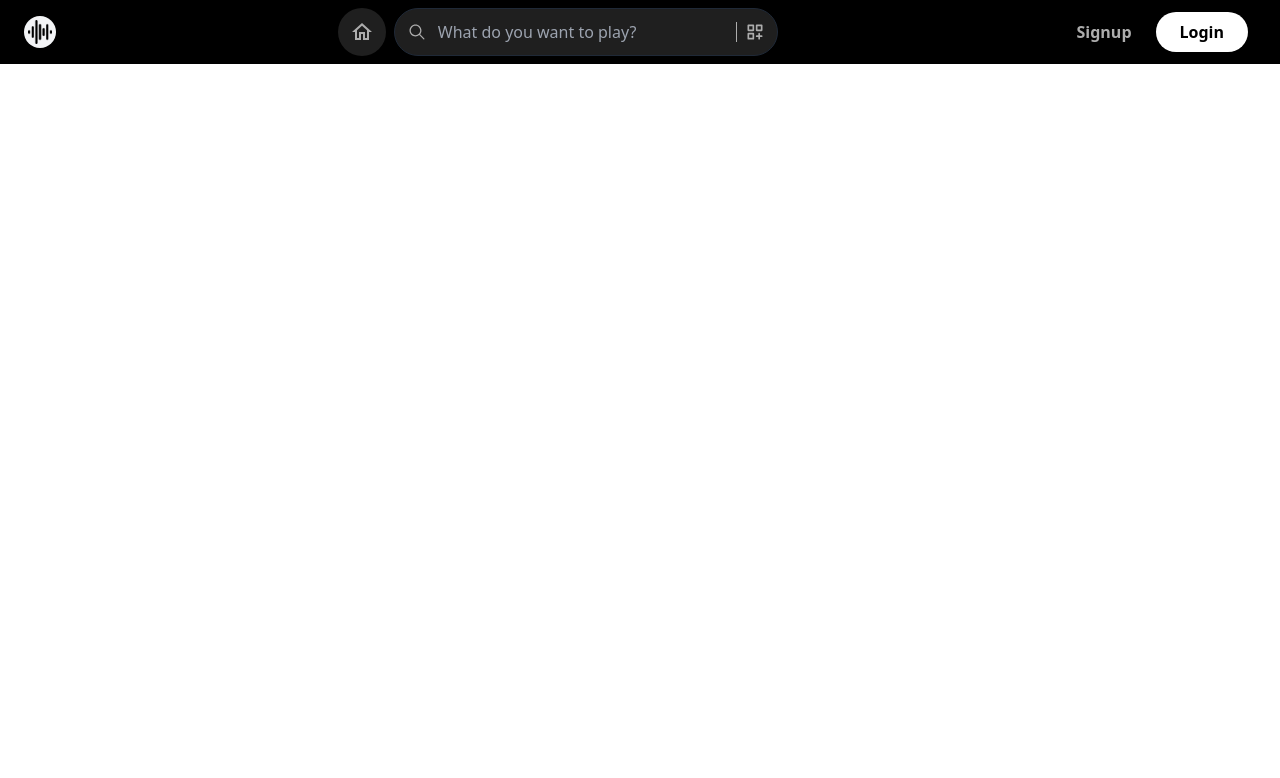
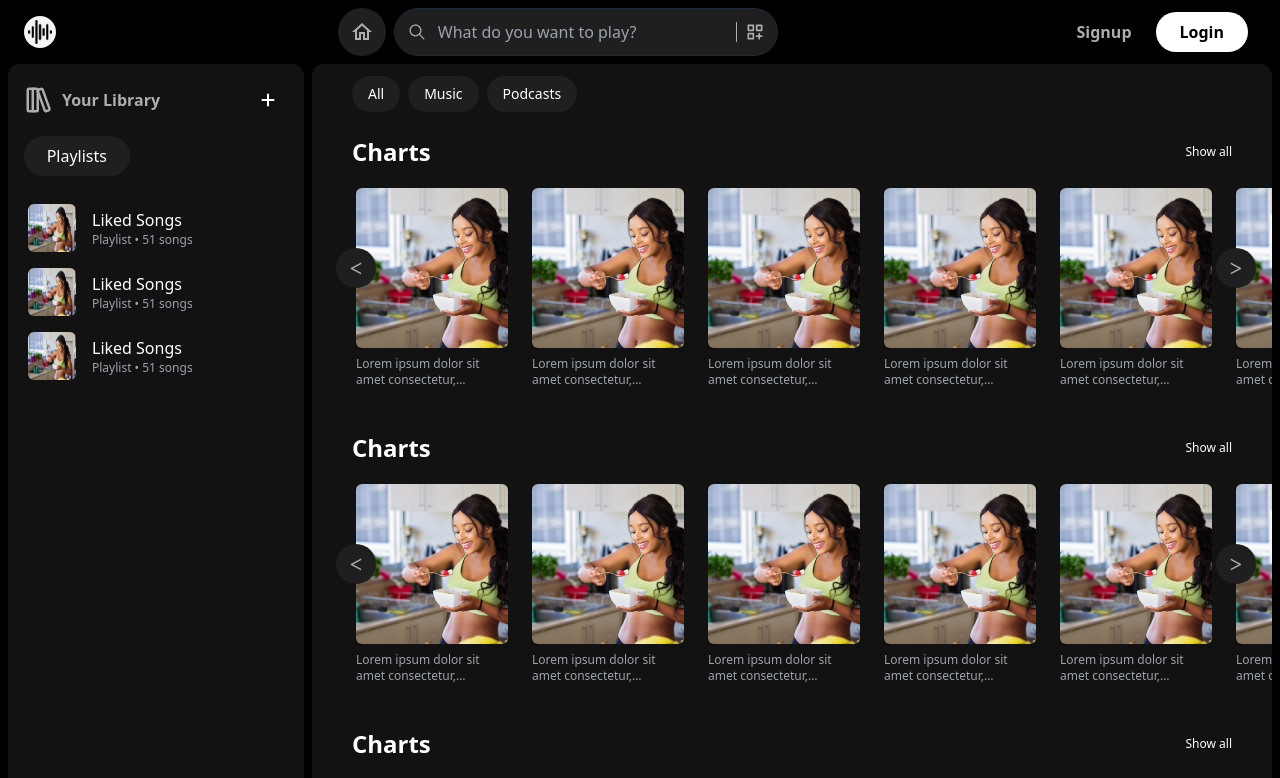
Before and after one commit to the-bishal/Music-Player, a React (Vite) app: page / in a window 1280 px wide. Shown: the top 778 px of the page. Built offline with nearby package versions, Linux system fonts and the light colour scheme.

Commit message:
Few Cards Complete

```diff
--- a/package.json
+++ b/package.json
@@ -10,6 +10,7 @@
     "preview": "vite preview"
   },
   "dependencies": {
+    "@tailwindcss/line-clamp": "^0.4.4",
     "react": "^18.3.1",
     "react-dom": "^18.3.1",
     "react-icons": "^5.4.0"
--- a/src/App.jsx
+++ b/src/App.jsx
@@ -1,10 +1,16 @@
 import Header from "./components/Header/Header"
-
+import LibrarySection from "./components/LibrarySection"
+import Homepage from "./pages/Homepage"
 
 function App() {
   return (
     <>
       <Header/>
+      <div className="flex gap-2">
+        <LibrarySection/>
+        <Homepage/>
+      </div>
+
     </>
   )
 }
--- /dev/null
+++ b/src/assets/styles/CategoryStack.css
@@ -0,0 +1,8 @@
+.scrollBarNone {
+    scrollbar-width: none;  /* Firefox */
+    -ms-overflow-style: none;  /* Internet Explorer */
+  }
+
+.scrollBarNone::-webkit-scrollbar {
+    display: none;  /* Chrome, Safari */
+  }
--- /dev/null
+++ b/src/components/CategoryStack.jsx
@@ -0,0 +1,60 @@
+import React, { useRef } from 'react'
+import CateroryCard from './CateroryCard'
+import '../assets/styles/CategoryStack.css'
+import Button from './Button'
+
+const CategoryStack = () => {
+
+  const containerRef = useRef(null)
+
+  const scrollLeft = () => {
+    if (containerRef.current) {
+      containerRef.current.scrollBy({ left: -200, behavior: 'smooth' })
+    }
+  }
+
+  const scrollRight = () => {
+    if (containerRef.current) {
+      containerRef.current.scrollBy({ left: 200, behavior: 'smooth' })
+    }
+  }
+
+  return (
+    <div className='relative'>
+      <div className='flex justify-between items-center my-2'>
+        <h3 className='text-2xl font-semibold cursor-pointer hover:underline'>Charts</h3>
+        <span className='mr-10 text-xs hover:underline cursor-pointer'>Show all</span>
+      </div>
+
+      {/* Scrollable container */}
+      <div
+        ref={containerRef}
+        className="scrollBarNone flex -ml-2 my-2 overflow-x-auto whitespace-nowrap scroll-smooth"
+      >
+        {Array.from({ length: 10 }).map((_, i) => (
+          <CateroryCard key={i} />
+        ))}
+      </div>
+
+
+      <Button
+        children='<'
+        bgColor='bg-primary'
+        textColor='text-secondary'
+        className='font-serif rounded-full hover:text-white hover:bg-primaryHover text-2xl w-10 h-10 flex items-center justify-center font-extralight absolute -left-4 top-[50%] transform -translate-y-1/2'
+        onClick={scrollLeft}
+      />
+
+
+      <Button
+        children='>'
+        bgColor='bg-primary'
+        textColor='text-secondary'
+        className='font-serif rounded-full hover:text-white hover:bg-primaryHover text-2xl w-10 h-10 flex items-center justify-center font-extralight absolute right-4 top-[50%] transform -translate-y-1/2'
+        onClick={scrollRight}
+      />
+    </div>
+  )
+}
+
+export default CategoryStack
--- /dev/null
+++ b/src/components/CateroryCard.jsx
@@ -0,0 +1,19 @@
+import React from 'react'
+import sampleImage from '../assets/images/sample.jpg'
+
+const CateroryCard = () => {
+  return (
+    <div className='flex-shrink-0 inline-block w-44 p-3 hover:bg-primaryHover rounded-md'>
+        <img
+            src={sampleImage}
+            alt="sampleImage"
+            className='h-40 w-40 object-cover rounded-md'
+        />
+        <p className='line-clamp-2 text-gray-400 text-xs mt-2 w-full whitespace-normal'>
+            Lorem ipsum dolor sit amet consectetur, adipisicing elit. Nesciunt, quisquam. Vel saepe unde quos a? Optio ea repellat excepturi modi.
+        </p>
+    </div>
+  )
+}
+
+export default CateroryCard
--- /dev/null
+++ b/src/components/LibrarySection.jsx
@@ -0,0 +1,36 @@
+import React from 'react'
+import PlaylistCard from './PlaylistCard'
+import { LuLibraryBig } from "react-icons/lu";
+import { FaPlus } from "react-icons/fa6";
+import Button from './Button';
+
+const LibrarySection = () => {
+
+  return (
+    <div className='w-1/4 ml-2 p-4 flex flex-col bg-cardBg rounded-xl gap-4 text-white min-h-[calc(100vh-8rem)]'>
+
+        {/* Heading */}
+        <div className='flex justify-between items-center'>
+            <div className='flex items-center gap-2 hover:text-white cursor-pointer group'>
+                <LuLibraryBig className='text-3xl text-secondary duration-200 group-hover:text-white'/>
+                <h2 className='text-md text-secondary font-semibold duration-200 group-hover:text-white'>Your Library</h2>
+            </div>
+            <div className='flex items-center justify-center rounded-full h-10 w-10 cursor-pointer hover:bg-primaryHover duration-200'>
+                <FaPlus className='font-extralight'/>
+            </div>
+        </div>
+
+        {/* Playlist Button */}
+        <Button children='Playlists' bgColor='bg-primary' className='w-2/5 rounded-full hover:bg-primaryHover duration-200' />
+
+        {/* Playlist Cards */}
+        <div>
+            <PlaylistCard/>
+            <PlaylistCard/>
+            <PlaylistCard/>
+        </div>
+    </div>
+  )
+}
+
+export default LibrarySection
--- /dev/null
+++ b/src/components/PlaylistCard.jsx
@@ -0,0 +1,22 @@
+import React from 'react'
+import sampleImg from '../assets/images/sample.jpg'
+
+const PlaylistCard = () => {
+  return (
+    <div className='w-full my-2 flex gap-2 hover:bg-[#1F1F1F] cursor-pointer p-1 items-center'>
+      <img
+        src={sampleImg}
+        alt=""
+        className='w-12 h-12 rounded-[6px]'
+      />
+      <div className='ml-2 flex flex-col justify-center'>
+        <h3 className='text-white'>Liked Songs</h3>
+        <p className='text-gray-400 text-xs'>
+            Playlist • 51 songs
+        </p>
+      </div>
+    </div>
+  )
+}
+
+export default PlaylistCard
--- a/src/index.css
+++ b/src/index.css
@@ -7,3 +7,7 @@
     padding: 0;
     box-sizing: border-box;
 }
+
+body{
+    background-color: black;
+}
--- /dev/null
+++ b/src/pages/Homepage.jsx
@@ -0,0 +1,24 @@
+import React, { useState } from 'react'
+import Button from '../components/Button'
+import CategoryCard from '../components/CategoryStack'
+
+const Homepage = () => {
+
+    const [isLogin, setIsLogin] = useState(false)
+    const [isSelected, setIsSelected] = useState(false)
+
+  return (
+    <div className='w-3/4 pl-10 pt-3 mr-2 flex flex-col bg-cardBg rounded-xl gap-4 text-white min-h-[calc(100vh-8rem)]'>
+        <div className='flex items-center gap-2'>
+            <Button children={'All'} bgColor='bg-primary' className='rounded-full text-sm'/>
+            <Button children={'Music'} bgColor='bg-primary' className='rounded-full text-sm'/>
+            <Button children={'Podcasts'} bgColor='bg-primary' className='rounded-full text-sm'/>
+        </div>
+        <CategoryCard/>
+        <CategoryCard/>
+        <CategoryCard/>
+    </div>
+  )
+}
+
+export default Homepage
--- /dev/null
+++ b/src/pages/ShowAll.jsx
@@ -0,0 +1,11 @@
+import React from 'react'
+
+const ShowAll = () => {
+  return (
+    <div className='w-3/4 mr-2 bg-cardBg rounded-xl text-white min-h-[calc(100vh-8rem)]'>
+      Show all
+    </div>
+  )
+}
+
+export default ShowAll
--- a/tailwind.config.js
+++ b/tailwind.config.js
@@ -10,6 +10,7 @@ export default {
         'primaryHover' : '#2A2A2A',
         'primary': '#1F1F1F',
         'secondary': '#ADADAD',
+        'cardBg': '#121212',
       },
     },
   },
```
Also changed, not shown: src/assets/images/sample.jpg (added), 1 other file (tests, documents, lock files or other folders).
